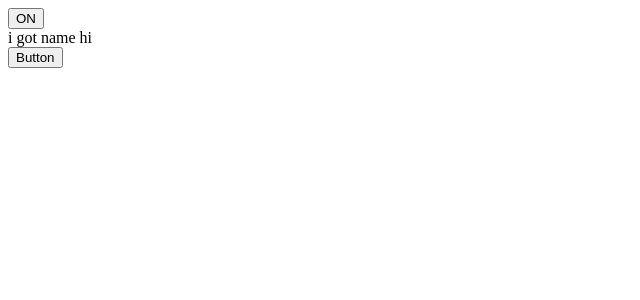
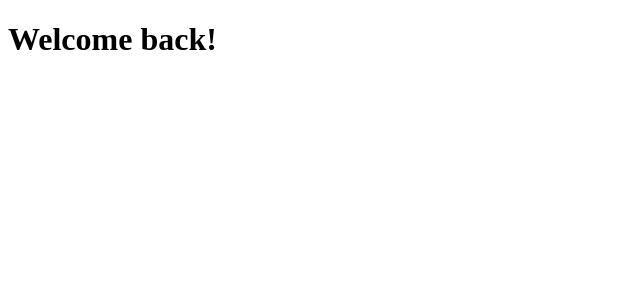
Before and after one commit to InseobJeon/self-study-React, a React (Create React App) app: page / in a window 1280 px wide. Shown: the top 300 px of the page, without its empty margins (0-640 px from the left). Built offline with nearby package versions, Linux system fonts and the light colour scheme.

Commit message:
conditional rendering practice

```diff
--- a/src/index.js
+++ b/src/index.js
@@ -1,39 +1,25 @@
 import React from 'react';
 import ReactDOM from 'react-dom';
-import Child from './Child'
-// import logo from './logo.svg';
-// import './App.css';
+// import Child from './Child'
 
-class Toggle extends React.Component {
-  constructor(props) {
-    super(props);
-    this.state = {isToggleOn: true};
+function UserGreeting(props) {
+  return <h1>Welcome back!</h1>;
+}
 
-    // 콜백에서 `this`가 작동하려면 아래와 같이 바인딩 해주어야 합니다.
-    this.handleClick = this.handleClick.bind(this);
+function GuestGreeting(props) {
+  return <h1>Please sign up.</h1>;
+}
+
+function Greeting(props) {
+  const isLoggedIn = props.isLoggedIn;
+  if (isLoggedIn) {
+    return <UserGreeting />;
   }
-
-  handleClick() {
-    this.setState(state => ({
-      isToggleOn: !state.isToggleOn
-    }));
-  }
-
-  render() {
-    return (
-      <>
-        <button onClick={this.handleClick}>
-          {this.state.isToggleOn ? 'ON' : 'OFF'}
-        </button>
-        <Child name="hi" handler={this.handleClick}/>
-      </>
-    );
-  }
+  return <GuestGreeting />;
 }
 
 ReactDOM.render(
-  <Toggle />,
+  // Try changing to isLoggedIn={true}:
+  <Greeting isLoggedIn={true} />,
   document.getElementById('root')
 );
-
-// export default App;
```
